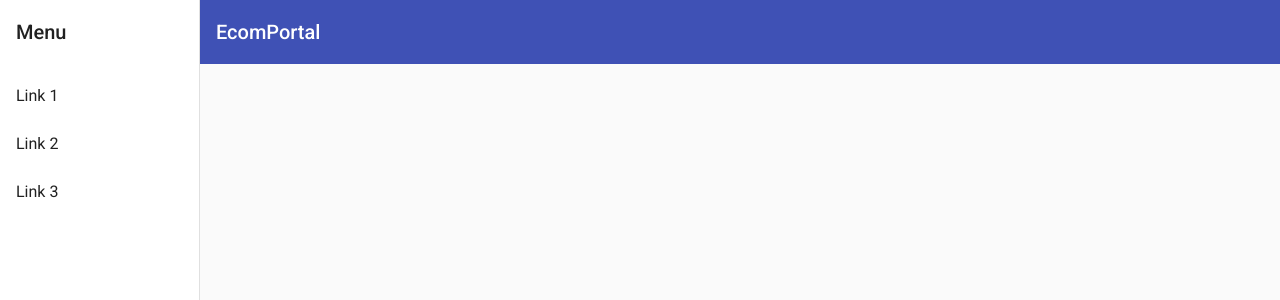
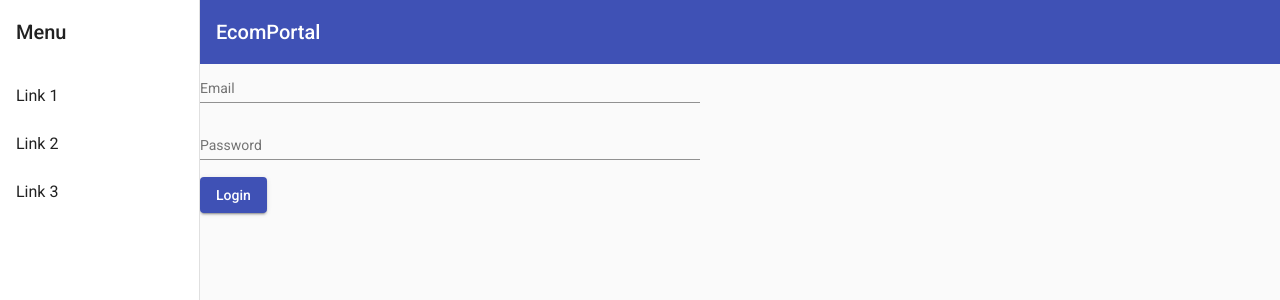
Before and after one commit to karanoza/e-commerce, an Angular app in the folder client/EcomApp/: page /login in a window 1280 px wide. Before the commit this address led to /. Shown: the top 300 px of the page. Built offline with nearby package versions, Linux system fonts and the light colour scheme.

Commit message:
login form created

```diff
--- a/client/EcomApp/projects/EcomPortal/src/app/app.module.ts
+++ b/client/EcomApp/projects/EcomPortal/src/app/app.module.ts
@@ -6,6 +6,7 @@ import { AppComponent } from "./app.component";
 import { BrowserAnimationsModule } from "@angular/platform-browser/animations";
 import { MaterialSharedModule } from "./material-shared/material-shared/material-shared.module";
 import { MyCommonModule } from "./common/common/common.module";
+import { RouterModule } from "@angular/router";
 
 @NgModule({
   declarations: [AppComponent],
@@ -16,6 +17,7 @@ import { MyCommonModule } from "./common/common/common.module";
     CommonModule,
     MaterialSharedModule,
     MyCommonModule,
+    RouterModule.forRoot([]),
   ],
   providers: [],
   bootstrap: [AppComponent],
--- a/client/EcomApp/projects/EcomPortal/src/app/common/common/common-routing.module.ts
+++ b/client/EcomApp/projects/EcomPortal/src/app/common/common/common-routing.module.ts
@@ -1,11 +1,14 @@
-import { NgModule } from '@angular/core';
-import { Routes, RouterModule } from '@angular/router';
+import { NgModule } from "@angular/core";
+import { Routes, RouterModule } from "@angular/router";
+import { LoginComponent } from "../login/login.component";
 
-
-const routes: Routes = [];
+const routes: Routes = [
+  { path: "login", component: LoginComponent },
+  { path: "", redirectTo: "login", pathMatch: "full" },
+];
 
 @NgModule({
   imports: [RouterModule.forChild(routes)],
-  exports: [RouterModule]
+  exports: [RouterModule],
 })
-export class CommonRoutingModule { }
+export class CommonRoutingModule {}
--- a/client/EcomApp/projects/EcomPortal/src/app/common/login/login.component.css
+++ b/client/EcomApp/projects/EcomPortal/src/app/common/login/login.component.css
@@ -0,0 +1,9 @@
+.example-form {
+  min-width: 150px;
+  max-width: 500px;
+  width: 100%;
+}
+
+.example-full-width {
+  width: 100%;
+}
--- a/client/EcomApp/projects/EcomPortal/src/app/common/login/login.component.html
+++ b/client/EcomApp/projects/EcomPortal/src/app/common/login/login.component.html
@@ -1 +1,19 @@
-<p>login works!</p>
+<form class="example-form" (submit)="login()">
+  <mat-form-field class="example-full-width">
+    <mat-label>Email</mat-label>
+    <input matInput placeholder="Email" name="email" [(ngModel)]="user.email" />
+  </mat-form-field>
+
+  <mat-form-field class="example-full-width">
+    <mat-label>Password</mat-label>
+    <input
+      matInput
+      placeholder="password"
+      type="password"
+      name="password"
+      [(ngModel)]="user.password"
+    />
+  </mat-form-field>
+
+  <button mat-raised-button color="primary">Login</button>
+</form>
--- a/client/EcomApp/projects/EcomPortal/src/app/common/login/login.component.ts
+++ b/client/EcomApp/projects/EcomPortal/src/app/common/login/login.component.ts
@@ -1,15 +1,22 @@
-import { Component, OnInit } from '@angular/core';
+import { IUser } from "./../services/user";
+import { Component, OnInit } from "@angular/core";
 
 @Component({
-  selector: 'app-login',
-  templateUrl: './login.component.html',
-  styleUrls: ['./login.component.css']
+  selector: "app-login",
+  templateUrl: "./login.component.html",
+  styleUrls: ["./login.component.css"],
 })
 export class LoginComponent implements OnInit {
+  user: IUser = {
+    email: "",
+    password: "",
+  };
 
-  constructor() { }
+  constructor() {}
 
-  ngOnInit(): void {
+  ngOnInit(): void {}
+
+  login() {
+    console.log(this.user);
   }
-
 }
--- a/client/EcomApp/projects/EcomPortal/src/app/common/main-nav/main-nav.component.html
+++ b/client/EcomApp/projects/EcomPortal/src/app/common/main-nav/main-nav.component.html
@@ -28,5 +28,6 @@
       <span>EcomPortal</span>
     </mat-toolbar>
     <!-- Add Content Here -->
+    <router-outlet></router-outlet>
   </mat-sidenav-content>
 </mat-sidenav-container>
--- /dev/null
+++ b/client/EcomApp/projects/EcomPortal/src/app/common/services/user.ts
@@ -0,0 +1,4 @@
+export interface IUser {
+  email: string;
+  password: string;
+}
--- a/client/EcomApp/projects/EcomPortal/src/environments/environment.prod.ts
+++ b/client/EcomApp/projects/EcomPortal/src/environments/environment.prod.ts
@@ -1,3 +1,4 @@
 export const environment = {
-  production: true
+  apiENDPoint: "",
+  production: true,
 };
--- a/client/EcomApp/projects/EcomPortal/src/environments/environment.ts
+++ b/client/EcomApp/projects/EcomPortal/src/environments/environment.ts
@@ -3,7 +3,8 @@
 // The list of file replacements can be found in `angular.json`.
 
 export const environment = {
-  production: false
+  apiENDPoint: "",
+  production: false,
 };
 
 /*
```
Also changed, not shown: client/EcomApp/projects/EcomPortal/src/app/common/services/login.service.ts (added, +15 -0 lines), client/EcomApp/projects/EcomPortal/src/app/material-shared/material-shared/material-shared.module.ts (+14 -0 lines), 1 other file (tests, documents, lock files or other folders).
